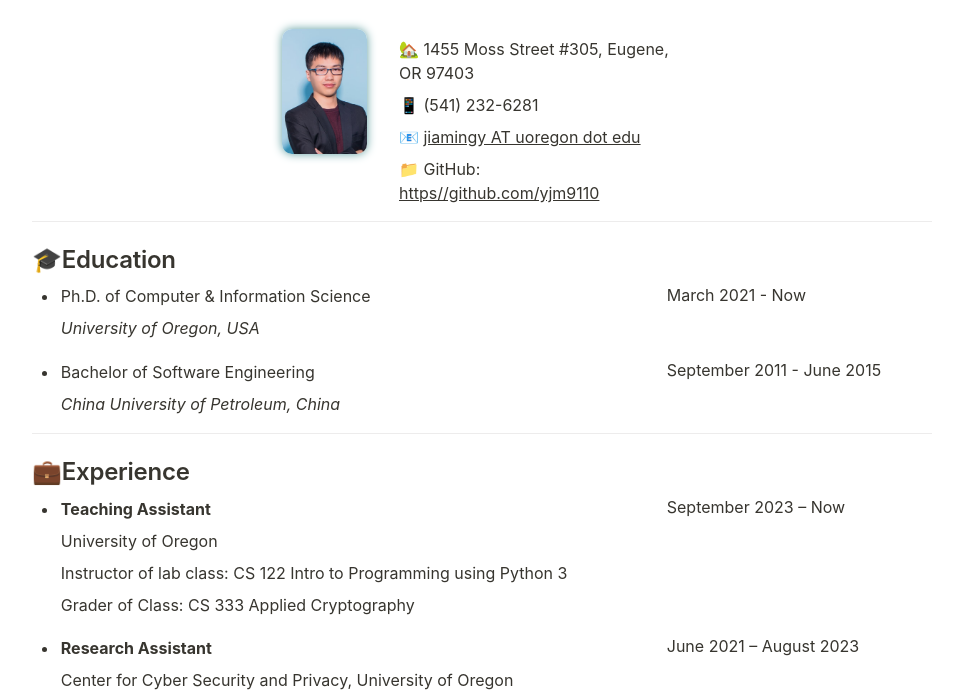
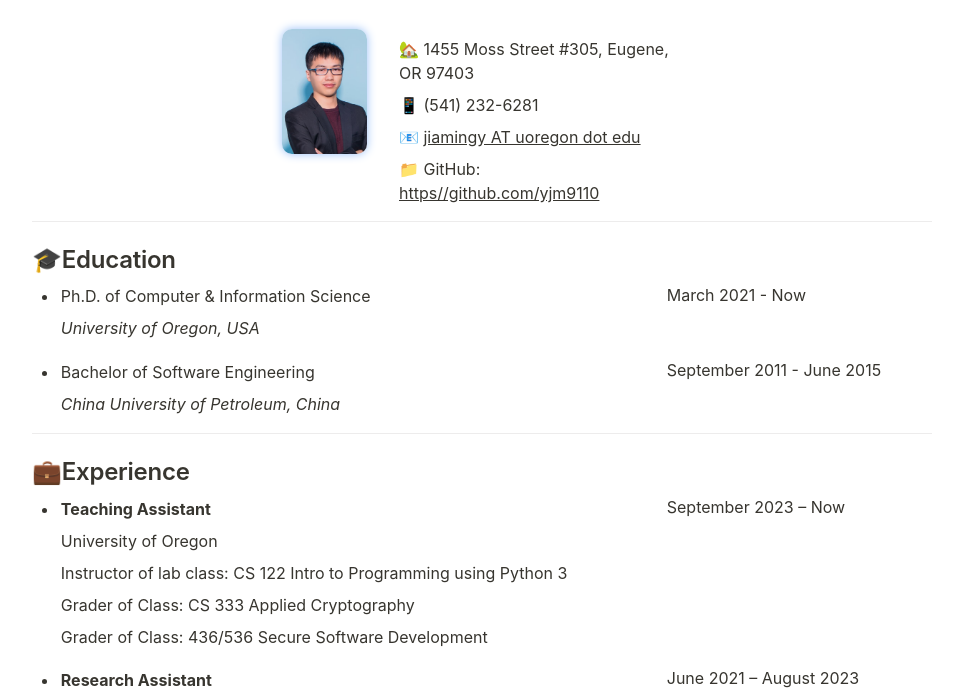
Before and after one commit to yjm9110/yjm9110.github.io, a plain HTML site: page index.html in a window 1280 px wide. Shown: the part 83-780 px from the top of the page, without its empty margins (158-1121 px from the left). Drawn offline with Linux system fonts and the light colour scheme.

Commit message:
move img's style to css file

```diff
--- a/index.html
+++ b/index.html
@@ -16,7 +16,7 @@
 				<div  class="column-list">
 					<div  style="" class="column">
 						<figure  class="image" style="text-align:left; margin: auto;"><a
-								href="figures/jiaming.jpg"><img style="min-width: 85px; max-width: 85px; border-radius: 10px; box-shadow: 0 0 10px cadetblue;" src="figures/jiaming.jpg" /></a></figure>
+								href="figures/jiaming.jpg"><img id="avatar" style="" src="figures/jiaming.jpg" /></a></figure>
 					</div>
 					<div  style="margin: auto;" class="column">
 						<p  class="">🏡 1455 Moss Street #305, Eugene, OR 97403</p>
@@ -62,10 +62,9 @@
 					<ul  class="bulleted-list">
 						<li style="list-style-type:disc"><strong>Teaching Assistant </strong>
 							<p  class="">University of Oregon</p>
-							<p  class="">Instructor of lab class: CS 122 Intro
-								to Programming using Python 3</p>
-							<p  class="">Grader of Class: CS 333 Applied
-								Cryptography </p>
+							<p  class="">Instructor of lab class: CS 122 Intro to Programming using Python 3</p>
+							<p  class="">Grader of Class: CS 333 Applied Cryptography </p>
+							<p  class="">Grader of Class: 436/536 Secure Software Development </p>
 						</li>
 					</ul>
 				</div>
--- a/style.css
+++ b/style.css
@@ -91,6 +91,13 @@ figcaption {
     opacity: 0.5;
     font-size: 85%;
     margin-top: 0.5em;
+}
+
+#avatar {
+    min-width: 85px;
+    max-width: 85px;
+    border-radius: 10px;
+    box-shadow: 0 0 10px rgb(152, 191, 248);
 }
 
 mark {
```
